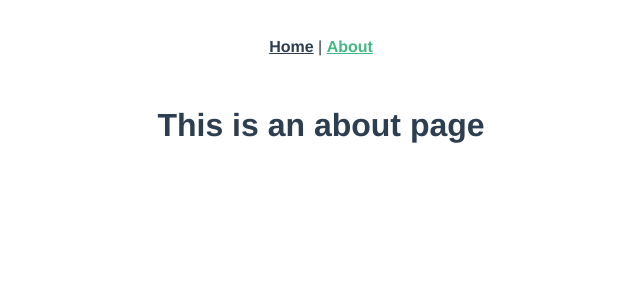
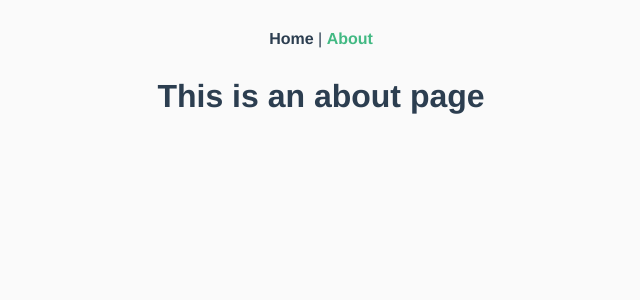
Before and after one commit to di-iv/youtube-search, a Vue app: page /#/about in a window 1280 px wide. Shown: the top 300 px of the page, without its empty margins (319-959 px from the left). Built offline with nearby package versions, Linux system fonts and the light colour scheme.

Commit message:
feat: variables, reset and general styles

```diff
--- a/src/main.js
+++ b/src/main.js
@@ -2,5 +2,7 @@ import { createApp } from 'vue';
 import App from './App.vue';
 import router from './router';
 import store from './store';
+// eslint-disable-next-line import/no-unresolved
+import './styles/index.scss';
 
 createApp(App).use(store).use(router).mount('#app');
--- /dev/null
+++ b/src/styles/_general.scss
@@ -0,0 +1,11 @@
+body {
+  background-color: $main-bg-color;
+  color: $main-text-color;
+  font-family: Roboto, sans-serif;
+}
+
+.container {
+  max-width: 1040px;
+  width: 100%;
+  margin: 0 auto;
+}
--- /dev/null
+++ b/src/styles/_reset.scss
@@ -0,0 +1,22 @@
+* {
+  box-sizing: border-box;
+  margin: 0;
+  padding: 0;
+}
+
+ul {
+  list-style-type: none;
+}
+
+a {
+  color: $main-text-color;
+  text-decoration: none;
+}
+
+button,
+input {
+  color: $main-text-color;
+
+  border: none;
+  outline: none;
+}
--- /dev/null
+++ b/src/styles/_variables.scss
@@ -0,0 +1,9 @@
+$blue: #1390E5;
+$white: #FFFFFF;
+$grey: #FAFAFA;
+$light-grey: #bebebe;
+$dark-grey: #b9baba;
+$black: #272727;
+
+$main-text-color: $black;
+$main-bg-color: $grey;
--- /dev/null
+++ b/src/styles/index.scss
@@ -0,0 +1,3 @@
+@import "variables";
+@import "reset";
+@import "general";
```
